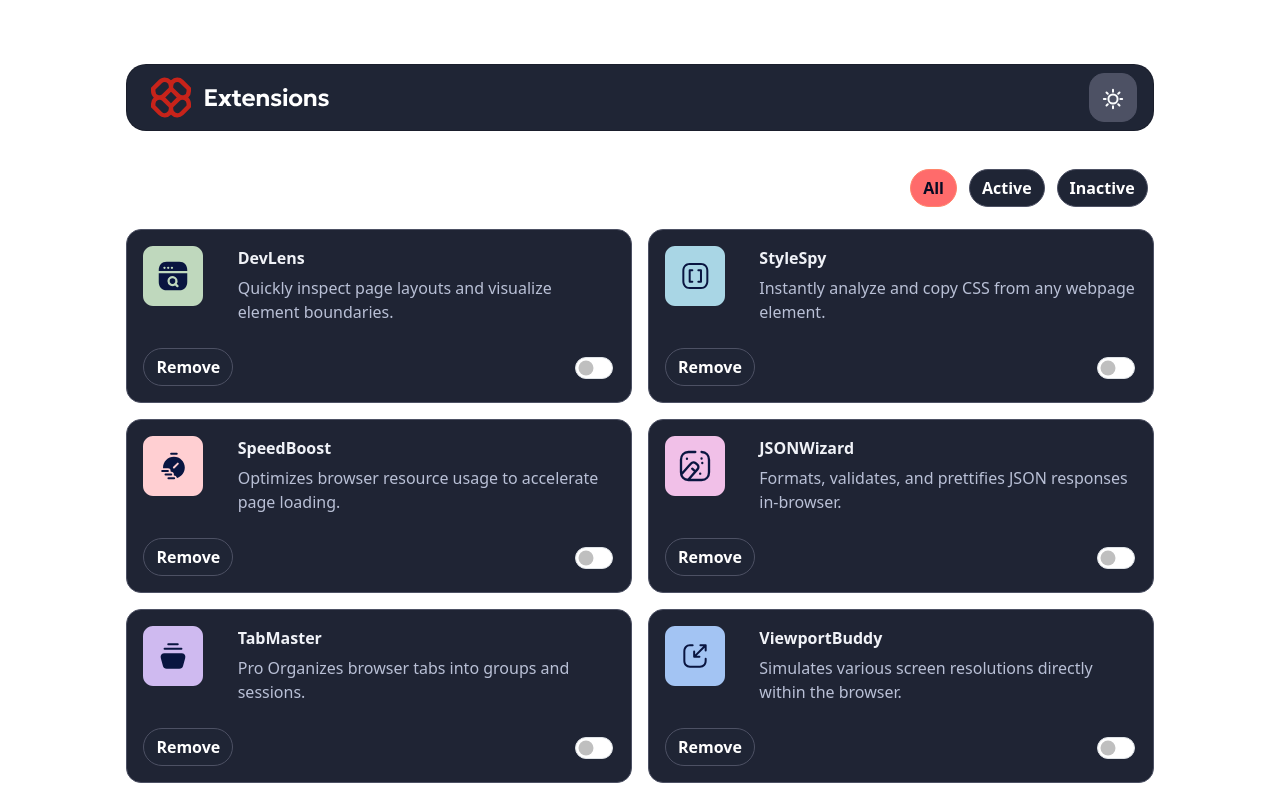
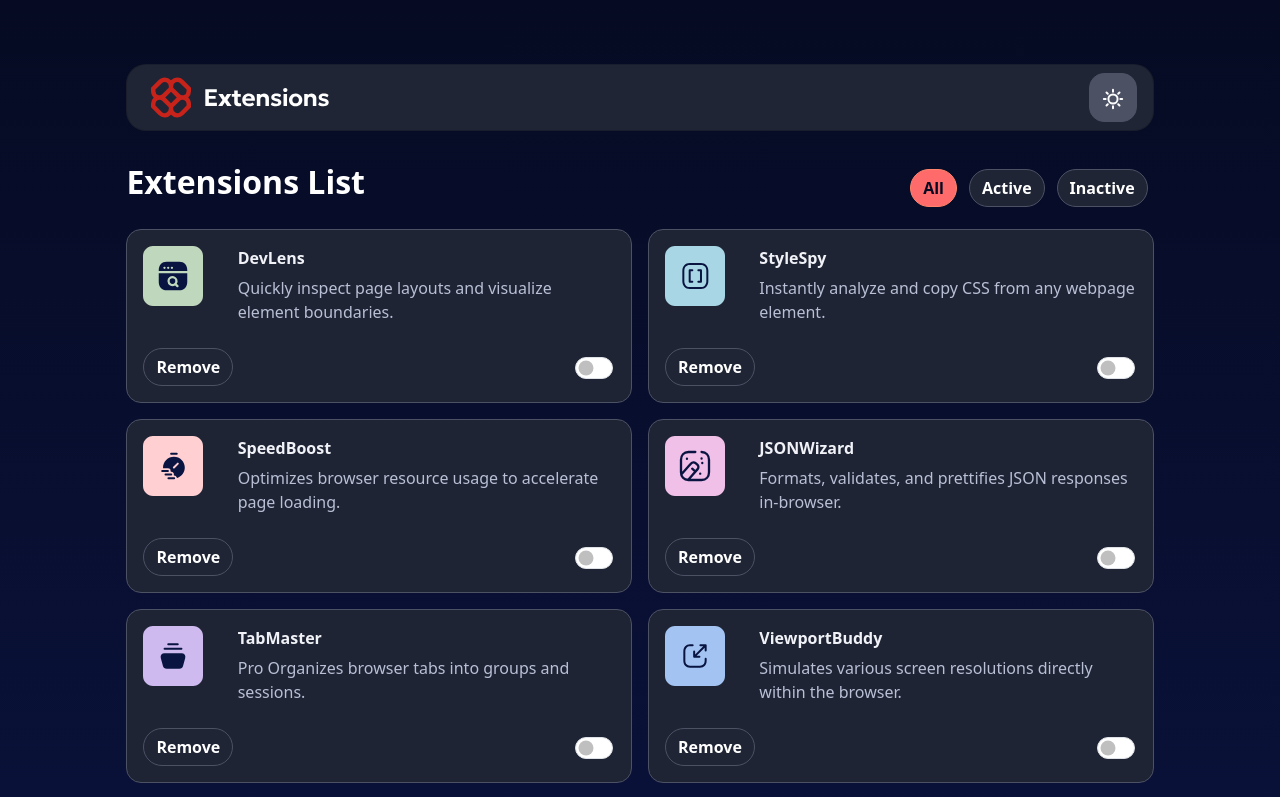
Before and after one commit to YrakovPavel/html-css-train, a Vue app: page / in a window 1280 px wide. Shown: the top 797 px of the page. Built offline with nearby package versions, Linux system fonts and the light colour scheme.

Commit message:
Final update
1. Add gradient background.
2. Adjusted site width and height.

```diff
--- a/src/assets/main.css
+++ b/src/assets/main.css
@@ -1,8 +1,8 @@
 @import "variables.css";
 body{
-    background-color: var(--bg-color);
-    height: 100vh;
-    box-sizing: border-box;
+    background: linear-gradient(var(--bg-color), var(--bg-color-gradient));
+    min-height: 100vh;
+    box-sizing: content-box;
     padding: 5vh 8vw;
 }
 
--- a/src/assets/variables.css
+++ b/src/assets/variables.css
@@ -1,5 +1,6 @@
 :root{
     --bg-color: #060B23;
+    --bg-color-gradient: #0C1649;
 
     --main-bg-color: #1f2535;
     --secondary-bg-color: #4D5164;
@@ -18,6 +19,7 @@
 
 [data-theme="light"]{
     --bg-color: #EFF7FC;
+    --bg-color-gradient: #E6F5EF;
 
     --main-bg-color: #FCFDFF;
     --secondary-bg-color: #D7DFEA;
```
